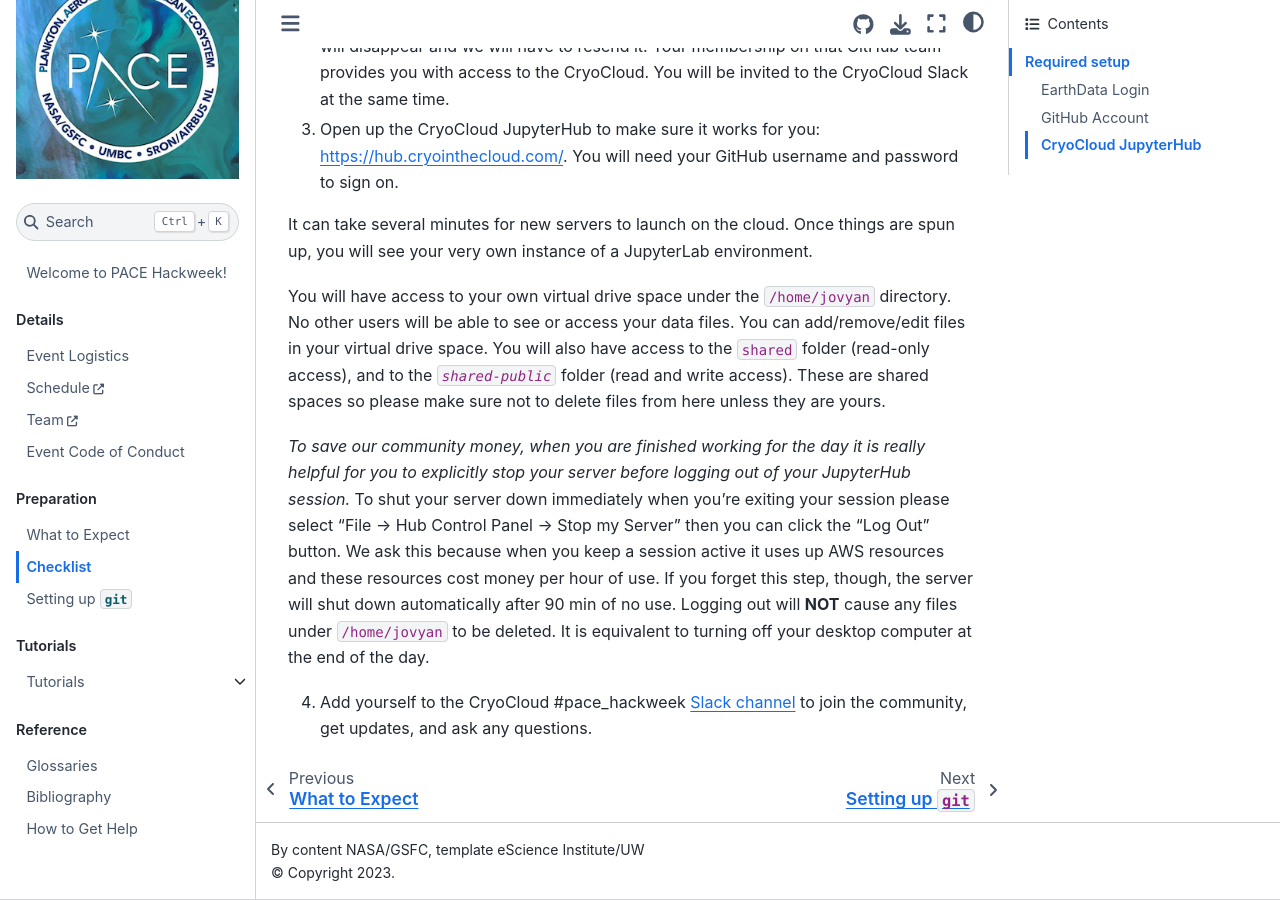
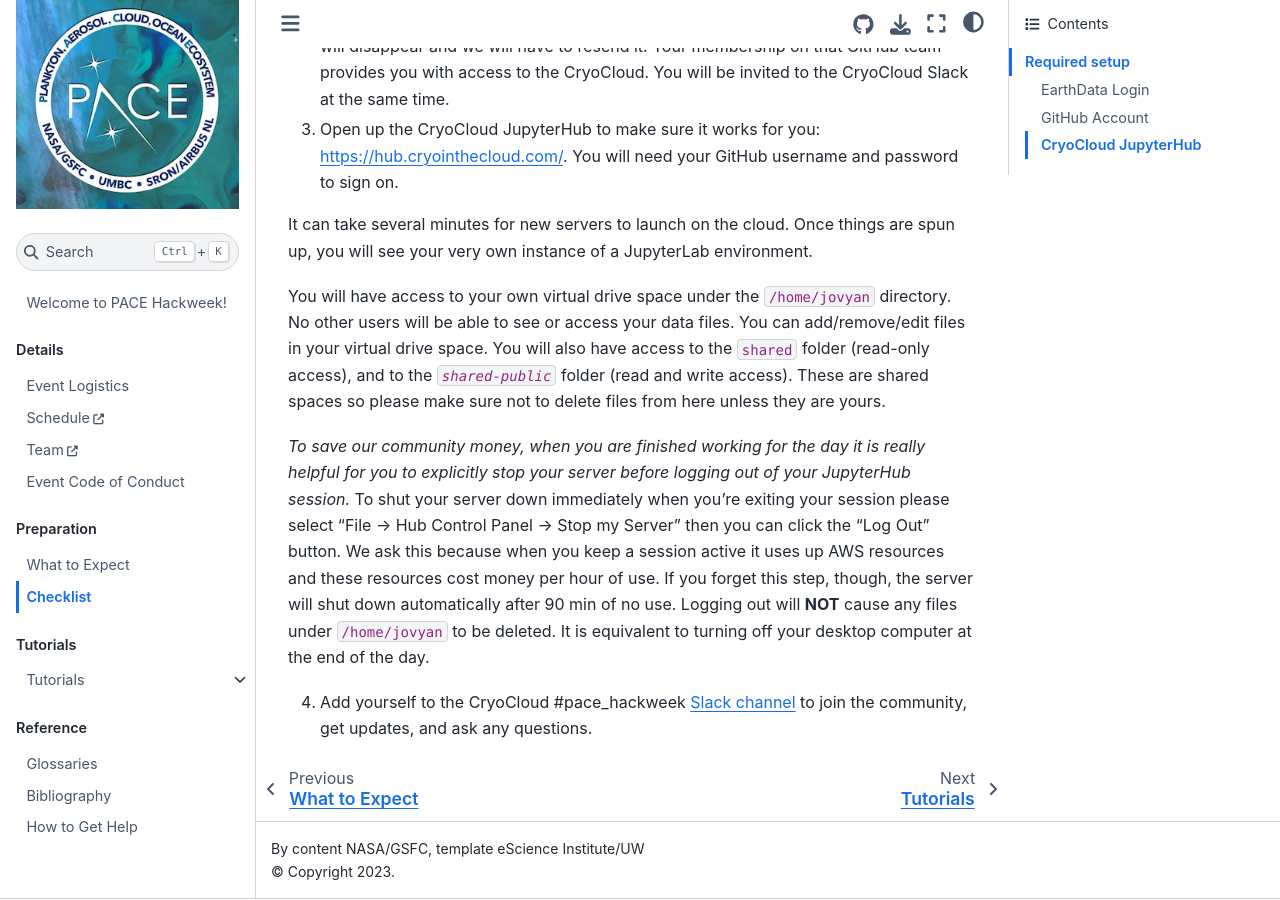
Before and after one commit to PACEHackWeek/pace-2024, a Jupyter Book: the page built from book/preliminary/checklist.md, in a window 1280 px wide and 900 px high, scrolled down 1379 px. Built offline with Jupyter Book 1.0.4 settings and Sphinx 7.4.7 and the Sphinx Book theme 1.1.4, drawn with Linux system fonts in a browser that asks for light colours; pages that are not in the unit, such as notebooks, are missing from menus.

Commit message:
Update _toc.yml

```diff
--- a/book/_toc.yml
+++ b/book/_toc.yml
@@ -15,7 +15,6 @@ parts:
   chapters:
     - file: preliminary/index
     - file: preliminary/checklist
-    - file: preliminary/git
     - file: preliminary/tutorials
 - caption: Tutorials
   chapters:
```
